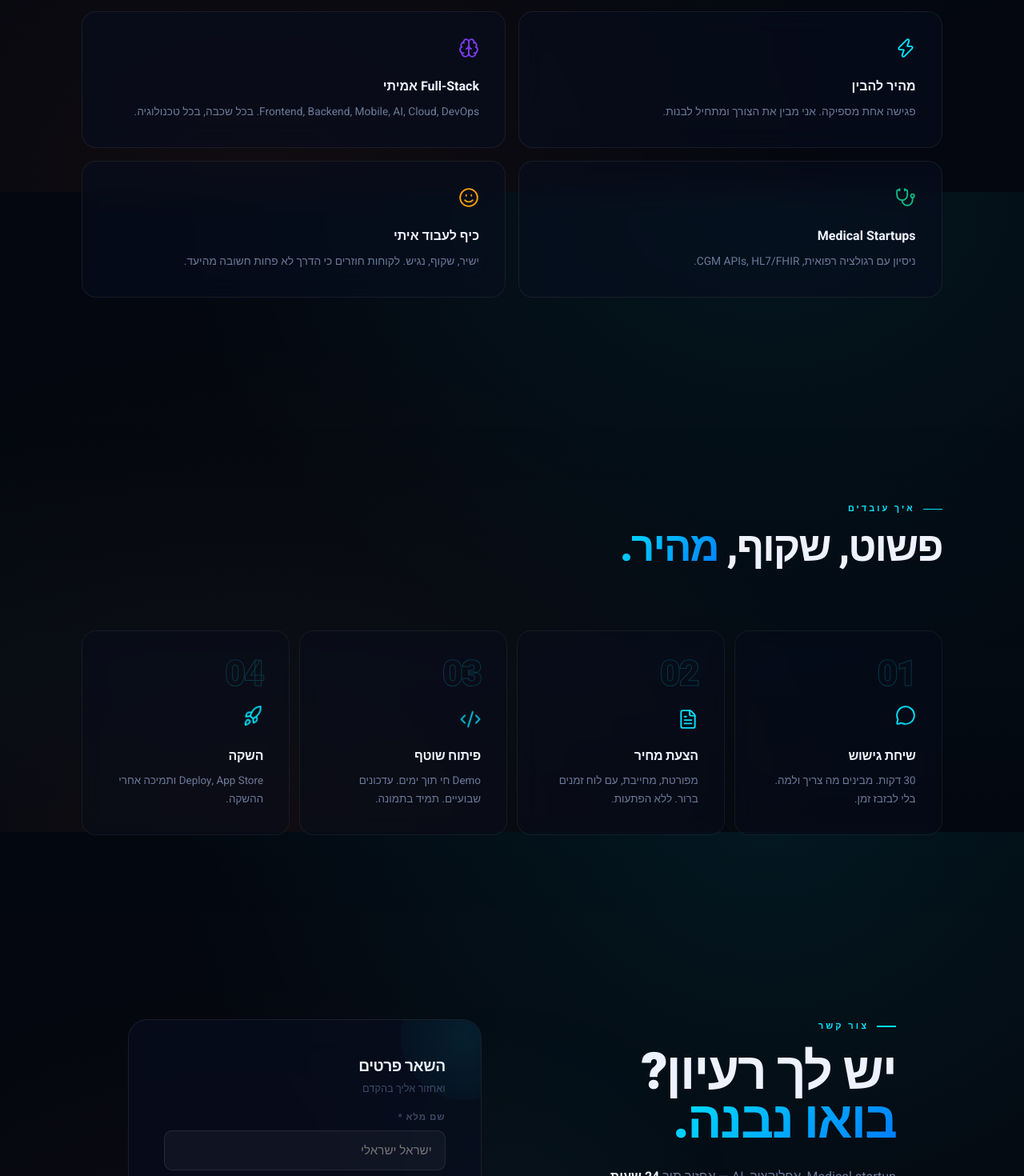
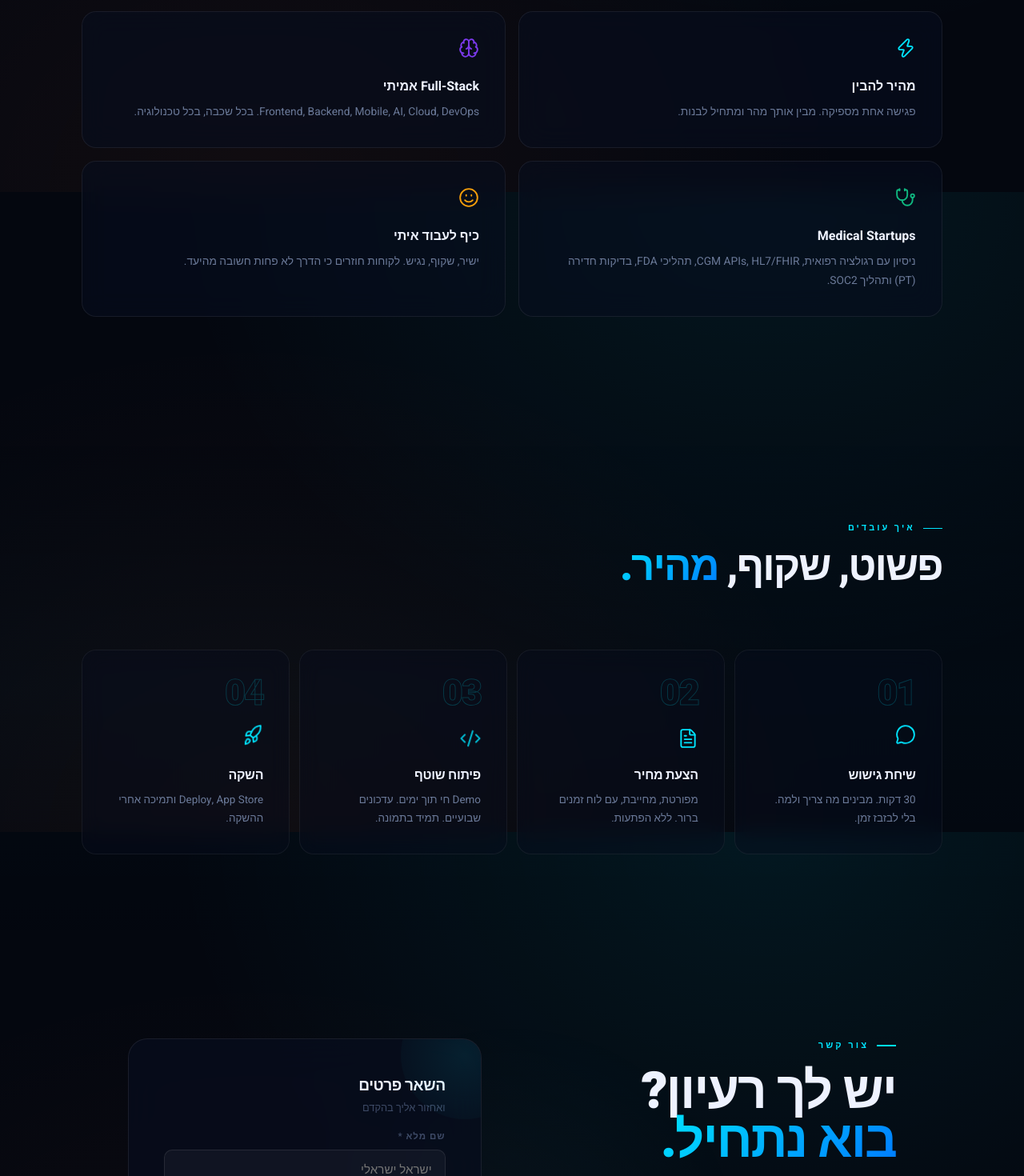
Before and after one commit to studioidan/popapp-website, a Next.js app: page / in a window 1280 px wide. Shown: the part 6160-7630 px from the top of the page at 80% size. Built offline with nearby package versions, Linux system fonts and the light colour scheme.

Commit message:
fix: WhyMe texts + contact heading + gallery improvements

```diff
--- a/components/Contact.tsx
+++ b/components/Contact.tsx
@@ -49,7 +49,7 @@ export default function Contact() {
               letterSpacing:'-2px',lineHeight:0.95,marginBottom:24}}>
               יש לך רעיון?<br />
               <span style={{background:'linear-gradient(135deg,#00e5ff,#0077ff)',
-                WebkitBackgroundClip:'text',WebkitTextFillColor:'transparent'}}>בואו נבנה.</span>
+                WebkitBackgroundClip:'text',WebkitTextFillColor:'transparent'}}>בוא נתחיל.</span>
             </h2>
             <p style={{color:'var(--text-secondary)',fontSize:'clamp(0.9rem,1.8vw,1rem)',lineHeight:1.85,marginBottom:40,maxWidth:380}}>
               Medical startup, אפליקציה, AI — אחזור תוך{' '}
--- a/components/WhyMe.tsx
+++ b/components/WhyMe.tsx
@@ -2,9 +2,9 @@
 import { Zap, Brain, Stethoscope, Smile } from 'lucide-react'
 
 const cards = [
-  { Icon: Zap,         title:'מהיר להבין',      text:'פגישה אחת מספיקה. אני מבין את הצורך ומתחיל לבנות.', accent:'#00e5ff' },
+  { Icon: Zap,         title:'מהיר להבין',      text:'פגישה אחת מספיקה. מבין אותך מהר ומתחיל לבנות.', accent:'#00e5ff' },
   { Icon: Brain,       title:'Full-Stack אמיתי', text:'Frontend, Backend, Mobile, AI, Cloud, DevOps. בכל שכבה, בכל טכנולוגיה.', accent:'#7c3aed' },
-  { Icon: Stethoscope, title:'Medical Startups', text:'ניסיון עם רגולציה רפואית, CGM APIs, HL7/FHIR.', accent:'#10b981' },
+  { Icon: Stethoscope, title:'Medical Startups', text:'ניסיון עם רגולציה רפואית, CGM APIs, HL7/FHIR, תהליכי FDA, בדיקות חדירה (PT) ותהליך SOC2.', accent:'#10b981' },
   { Icon: Smile,       title:'כיף לעבוד איתי',  text:'ישיר, שקוף, נגיש. לקוחות חוזרים כי הדרך לא פחות חשובה מהיעד.', accent:'#f59e0b' },
 ]
 
```
